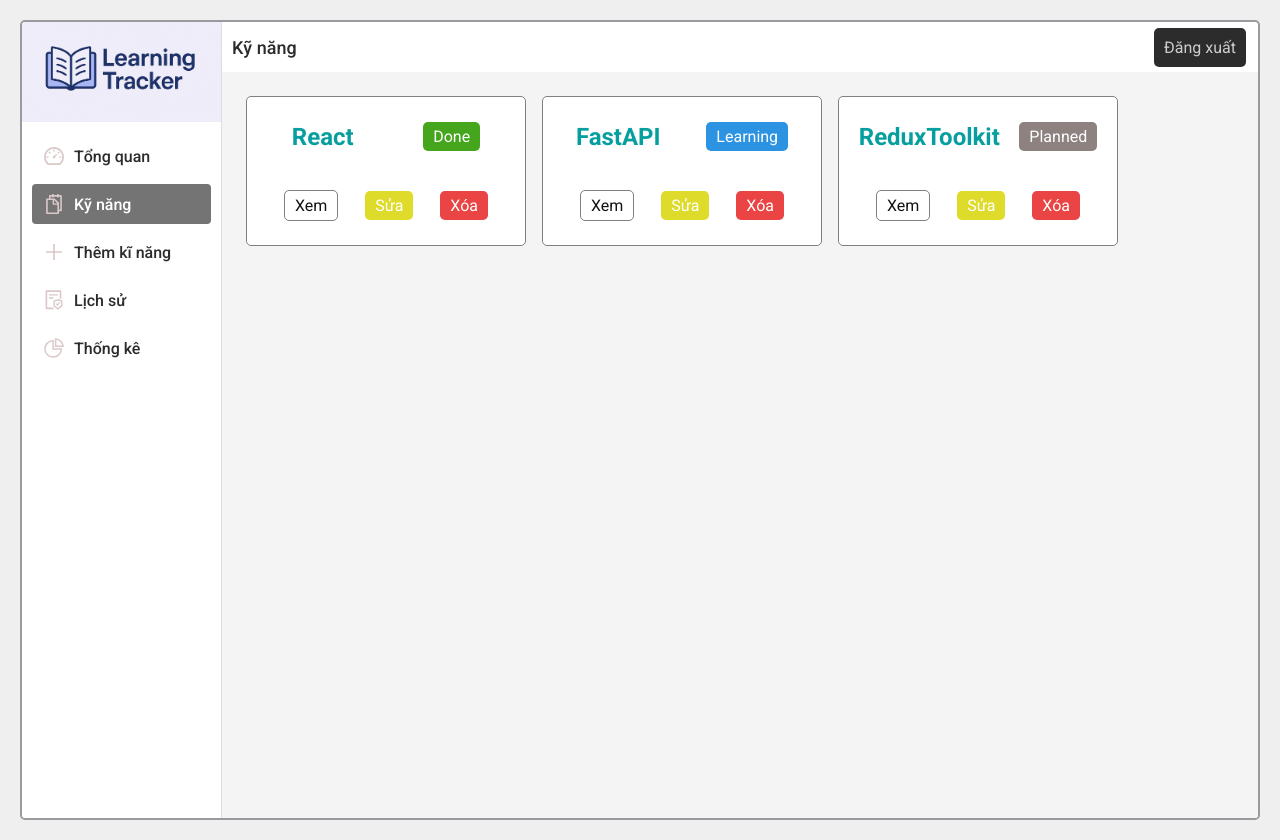
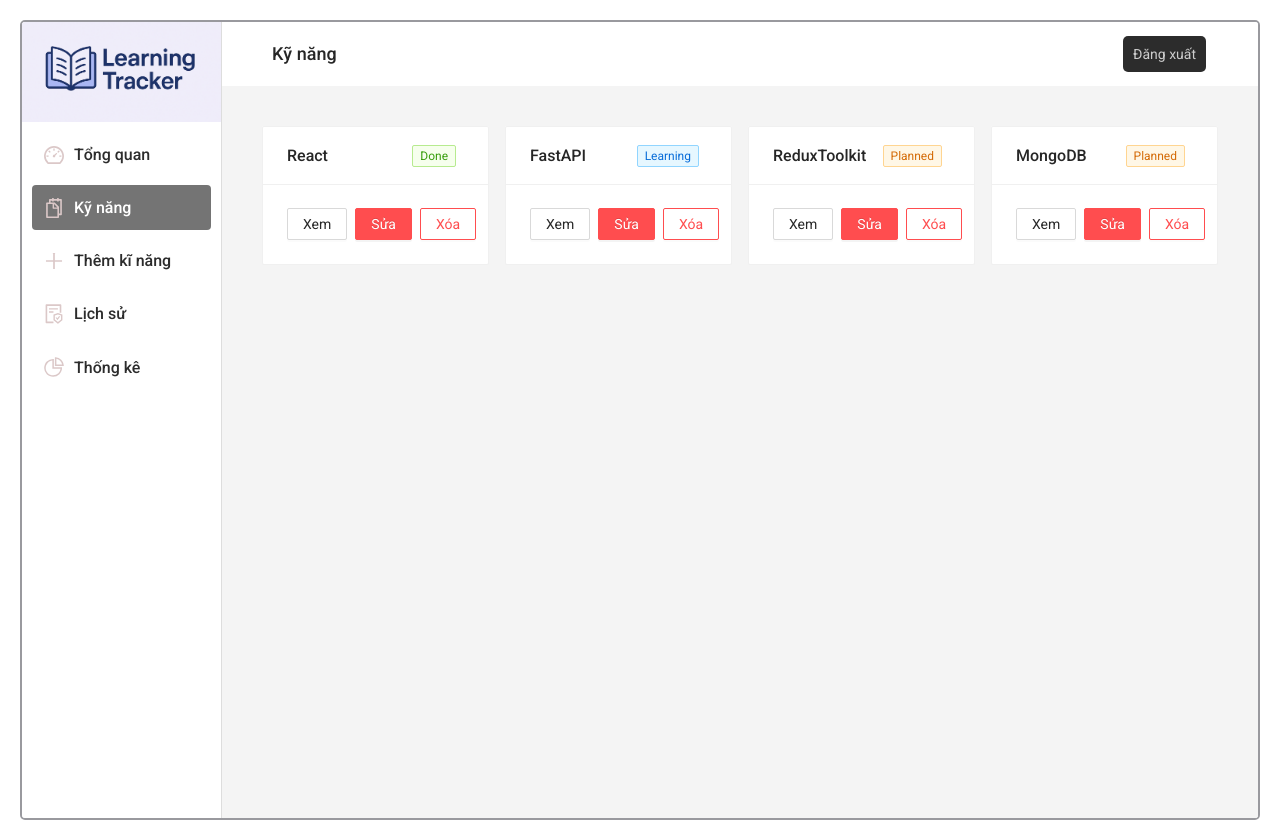
Before and after one commit to TanNguyen234/learning_tracker, a React (Create React App) app: page /skill in a window 1280 px wide. Built offline with nearby package versions, Linux system fonts and the light colour scheme.

Commit message:
fix antd css và skill page

```diff
--- a/src/App.js
+++ b/src/App.js
@@ -1,5 +1,8 @@
 import './App.css';
 import AllRoutes from './components/Allroutes';
+import 'antd/dist/antd.css';
+import './assets/scss/base.scss';
+import './assets/scss/variables.scss';
 
 // import { useDispatch } from 'react-redux';
 
--- /dev/null
+++ b/src/assets/scss/base.scss
@@ -0,0 +1,5 @@
+.ant-layout {
+    &-sider, &-header {
+        background: #fff;
+    }
+}
--- a/src/components/Card/index.jsx
+++ b/src/components/Card/index.jsx
@@ -1,27 +1,36 @@
+import { Card, Tag, Button, Space } from "antd";
 import { Link } from "react-router-dom";
-import "./style.scss";
+
+const statusColor = {
+  Done: "green",
+  Learning: "blue",
+  Planned: "orange",
+};
 
 function CardComponent(props) {
-    const {title, state} = props;
-    return (<>
-        <div className="CardComponent">
-            <div className="CardComponent__head">
-                <h2 className="CardComponent__title">{title}</h2>
-                <div className={"CardComponent__state " + state}>{state}</div>
-            </div>
-            <div className="CardComponent__action">
-                <Link to="/detail/1">
-                    <button className="CardComponent__btn--default">Xem</button>
-                </Link>
-                <Link to="/edit/1">
-                    <button className="CardComponent__btn--warning">Sửa</button>
-                </Link>
-                <Link to="/delete/1">
-                    <button className="CardComponent__btn--danger">Xóa</button>
-                </Link>
-            </div>
-        </div>
-    </>)
+  const { id, title, state } = props;
+
+  return (
+    <Card
+      title={title}
+      extra={<Tag color={statusColor[state] || "default"}>{state}</Tag>}
+      style={{ width: "100%" }}
+    >
+      <Space>
+        <Link to={"/detail/" + id}>
+          <Button type="default">Xem</Button>
+        </Link>
+        <Link to={"/update/" + id}>
+          <Button type="primary" danger>
+            Sửa
+          </Button>
+        </Link>
+        <Link to={"/delete/" + id}>
+          <Button danger>Xóa</Button>
+        </Link>
+      </Space>
+    </Card>
+  );
 }
 
 export default CardComponent;
--- /dev/null
+++ b/src/pages/skill/addSkill.jsx
@@ -0,0 +1,46 @@
+import { Button, Form, Input, message, Space } from 'antd';
+
+function AddSkill() {
+    const [form] = Form.useForm();
+    const onFinish = () => {
+        message.success('Submit success!');
+        console.log(form)
+    };
+    const onFinishFailed = () => {
+        message.error('Submit failed!');
+    };
+    return (
+        <Form
+          form={form}
+          layout="vertical"
+          onFinish={onFinish}
+          onFinishFailed={onFinishFailed}
+          autoComplete="off"
+        >
+          <Form.Item
+            name="title"
+            label="Tiêu đề"
+            rules={[{ required: true }, { type: 'text', warningOnly: true }, { type: 'string', min: 1 }]}
+          >
+            <Input type='text' placeholder="Nhâp tên kĩ năng" />
+          </Form.Item>
+          <Form.Item
+            name="description"
+            label="Mô tả"
+            rules={[{ required: true }, { type: 'text', warningOnly: true }, { type: 'string', min: 1 }]}
+          >
+            <Input.TextArea rows={6} />
+          </Form.Item>
+          <Form.Item>
+            <Space>
+              <Button type="primary" htmlType="submit">
+                Submit
+              </Button>
+            </Space>
+          </Form.Item>
+        </Form>
+      );
+
+}
+
+export default AddSkill
--- a/src/pages/skill/index.jsx
+++ b/src/pages/skill/index.jsx
@@ -1,21 +1,25 @@
-    import { Col, Row } from "antd";
-    import CardComponent from "../../components/Card";
+import { Row, Col } from "antd";
+import CardComponent from "../../components/Card/index";
 
-    function Skill() {
+function Skill() {
+  const data = [
+    { id: 1, state: "Done", title: "React" },
+    { id: 2, state: "Learning", title: "FastAPI" },
+    { id: 3, state: "Planned", title: "ReduxToolkit" },
+    { id: 4, state: "Planned", title: "MongoDB" },
+  ];
 
-        return (<>
-            <Row gutter={[16, 16]} style={{ display: 'flex' , flexWrap: 'wrap'}}>
-                <Col xs={24} sm={12} md={8} lg={6} xl={4}>
-                    <CardComponent state={"Done"} title={"React"}/>
-                </Col>
-                <Col xs={24} sm={12} md={8} lg={6} xl={4}>
-                    <CardComponent state={"Learning"} title={"FastAPI"}/>
-                </Col>
-                <Col xs={24} sm={12} md={8} lg={6} xl={4}>
-                    <CardComponent state={"Planned"} title={"ReduxToolkit"}/>
-                </Col>
-            </Row>
-        </>)
-    }
+  return (
+    <div style={{ padding: 16 }}>
+      <Row gutter={[16, 16]}>
+        {data.map((item) => (
+          <Col key={item.id} xs={24} sm={12} md={8} lg={6}>
+            <CardComponent id={item.id} state={item.state} title={item.title} />
+          </Col>
+        ))}
+      </Row>
+    </div>
+  );
+}
 
-    export default Skill;
+export default Skill;
--- a/src/routers/index.js
+++ b/src/routers/index.js
@@ -2,6 +2,7 @@ import DefaultLayout from "../components/layouts/DefaultLayout";
 
 import Dashboard from "../pages/Home";
 import Skill from "../pages/skill";
+import AddSkill from "../pages/skill/addSkill";
 
 export const routes = [
     {
@@ -15,6 +16,10 @@ export const routes = [
             {
                 path: 'skill',
                 element: <Skill />
+            },
+            {
+                path: 'skill/add',
+                element: <AddSkill />
             }
         ]
     }
```
